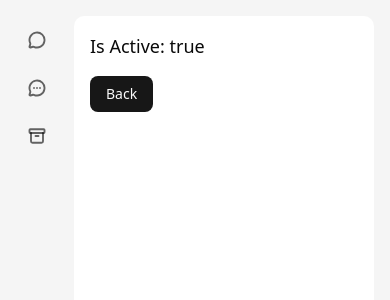
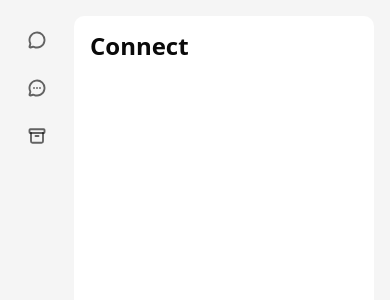
Before and after one commit to michaelcanonizado/connect, a Next.js app in the folder frontend/: page / in a window 390 px wide. Shown: the top 300 px of the page. Built offline with nearby package versions, Linux system fonts and the light colour scheme.

Commit message:
feat(frontend): handle layout toggle on small screens

```diff
--- a/frontend/src/app/chats/page.tsx
+++ b/frontend/src/app/chats/page.tsx
@@ -15,7 +15,7 @@
           setIsActive(true)
         }}
       >
-        On
+        Mike has messaged you.
       </Button>
     </div>
   )
--- a/frontend/src/app/requests/layout-manager.tsx
+++ b/frontend/src/app/requests/layout-manager.tsx
@@ -1,7 +1,11 @@
+'use client'
+
 import React from 'react'
+import { useEffect } from 'react'
+import { useMessageView } from '@/store/message-view'
+import { cn } from '@/lib/utils'
 import MessageView from '@/components/message-view'
 import Sidebar from '@/components/sidebar'
-import { cn } from '@/lib/utils'
 
 type props = {
   className?: string
@@ -9,15 +13,49 @@
 }
 
 export default function LayoutManager({ className, children }: props) {
+  const { isActive: isMessageViewActive, setIsActive } = useMessageView(
+    state => state
+  )
+
+  useEffect(() => {
+    const styles = getComputedStyle(document.documentElement)
+
+    const fontSize = parseFloat(styles.fontSize)
+    const breakpointInRem = styles.getPropertyValue('--breakpoint-md').trim()
+    const breakpointInPx = parseFloat(breakpointInRem) * fontSize
+
+    const checkIsMediumScreen = () => {
+      const isMedium = window.innerWidth > breakpointInPx
+
+      if (isMedium) {
+        setIsActive(true)
+      }
+    }
+
+    checkIsMediumScreen()
+
+    window.addEventListener('resize', checkIsMediumScreen)
+    return () => window.removeEventListener('resize', checkIsMediumScreen)
+  }, [])
+
   return (
     <div className={cn('bg-muted flex h-screen', className)}>
-      {' '}
       <Sidebar />
       <div className='bg-muted flex grow gap-4 py-4 pr-4'>
-        <div className='bg-background hidden max-w-[480px] min-w-[300px] flex-[1_1_480px] rounded-lg p-4 md:flex'>
+        <div
+          className={cn(
+            'bg-background min-w-[300px] flex-[1_1_480px] rounded-lg p-4 md:flex md:max-w-[480px]',
+            isMessageViewActive ? 'hidden' : ''
+          )}
+        >
           {children}
         </div>
-        <MessageView className='bg-background flex-[1_1_960px] rounded-lg' />
+        <MessageView
+          className={cn(
+            'bg-background custom:bg-red-500 flex-[1_1_960px] rounded-lg',
+            isMessageViewActive ? '' : 'hidden'
+          )}
+        />
       </div>
     </div>
   )
--- a/frontend/src/components/message-view/index.tsx
+++ b/frontend/src/components/message-view/index.tsx
@@ -13,8 +13,8 @@
   const { isActive, setIsActive } = useMessageView(state => state)
 
   return (
-    <div className={cn('h-full p-4', className)}>
-      <h1 className='mb-4 text-lg'>Is Active: {String(isActive)}</h1>
+    <div className={cn('flex h-full gap-4 p-4', className)}>
+      <div className='block md:hidden'>
         <Button
           className='hover:cursor-pointer'
           onClick={() => {
@@ -24,5 +24,7 @@
           Back
         </Button>
       </div>
+      <h1 className='mb-4 text-lg'>Is Active: {String(isActive)}</h1>
+    </div>
   )
 }
--- a/frontend/src/store/message-view.ts
+++ b/frontend/src/store/message-view.ts
@@ -6,6 +6,6 @@
 }
 
 export const useMessageView = create<MessageView>(set => ({
-  isActive: true,
-  setIsActive: (value) => set({ isActive: value })
+  isActive: false,
+  setIsActive: value => set({ isActive: value })
 }))
--- a/frontend/src/styles/globals.css
+++ b/frontend/src/styles/globals.css
@@ -1,16 +1,9 @@
 @import 'tailwindcss';
-@import "tw-animate-css";
+@import 'tw-animate-css';
 /*
 ---break--- */
 @custom-variant dark (&:is(.dark *));
-/*
-body {
-  background: var(--background);
-  color: var(--foreground);
-  font-family: Helvetica;
-} */
-/*
----break--- */
+
 @theme inline {
   --radius-sm: calc(var(--radius) - 4px);
   --radius-md: calc(var(--radius) - 2px);
@@ -48,6 +41,15 @@
   --color-sidebar-border: var(--sidebar-border);
   --color-sidebar-ring: var(--sidebar-ring);
 }
+
+@theme static {
+  --breakpoint-sm: 40rem;
+  --breakpoint-md: 48rem;
+  --breakpoint-lg: 64rem;
+  --breakpoint-xl: 80rem;
+  --breakpoint-2xl: 96rem;
+}
+
 /*
 ---break--- */
 :root {
@@ -83,6 +85,9 @@
   --sidebar-accent-foreground: oklch(0.205 0 0);
   --sidebar-border: oklch(0.922 0 0);
   --sidebar-ring: oklch(0.708 0 0);
+
+  --var1: 69rem;
+  --var2: 500px;
 }
 /*
 ---break--- */
```
Lines whose indentation alone changed are shown as unchanged.
